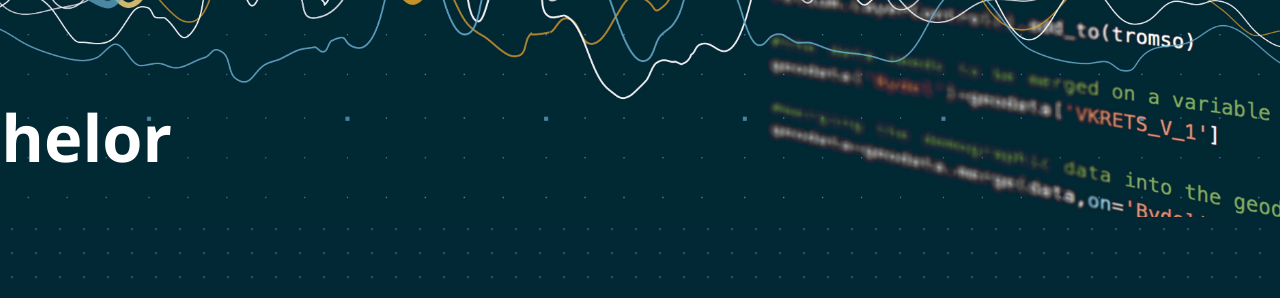
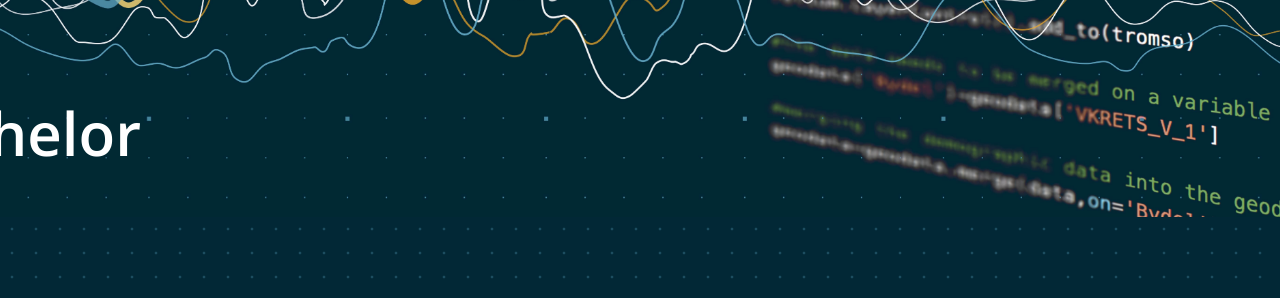
Before and after one commit to uit-econ/uit-econ.github.io, a Jekyll site: the page built from index.md, in a window 1280 px wide. Shown: the part 683-981 px from the top of the page. Built offline with Jekyll 4.4.1, drawn with Linux system fonts in a browser that asks for light colours.

Commit message:
Update custom.css

```diff
--- a/assets/css/custom.css
+++ b/assets/css/custom.css
@@ -104,7 +104,8 @@ body{
 
 #masthead-text{
 	padding-top:55vh;
-	font-size: 65px;
+	font-weight:600;
+	font-size: 60px;
 
 	}
 
```
